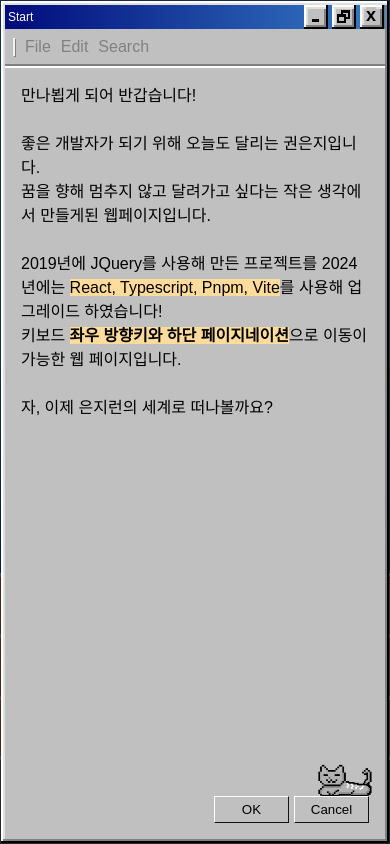
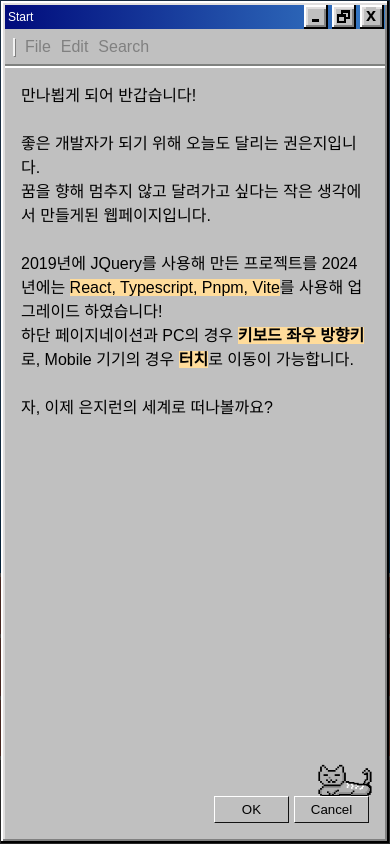
Before and after one commit to wwowww/eunjeerun, a React (Vite) app: page / in a window 390 px wide. Both pictures are taken after a click on the button "소개글 Modal 열기". Built offline with nearby package versions, Linux system fonts and the light colour scheme.

Commit message:
docs. 기능 추가로 인한 PC, Mobile 이동 방향 설명 문구 수정

```diff
--- a/src/components/organisms/HomeModalContent/HomeModalContent.module.scss
+++ b/src/components/organisms/HomeModalContent/HomeModalContent.module.scss
@@ -29,11 +29,11 @@
   }
 
   .textBackground,
-  .textUnderline {
+  .textBold {
     background-color: #ffdc9b;
   }
 
-  .textUnderline {
+  .textBold {
     font-weight: 600;
   }
 }
--- a/src/components/organisms/HomeModalContent/HomeModalContent.tsx
+++ b/src/components/organisms/HomeModalContent/HomeModalContent.tsx
@@ -24,8 +24,8 @@ const HomeModalContent = () => {
           2024년에는 <b className={style.textBackground}>React, Typescript, Pnpm, Vite</b>를 사용해 업그레이드 하였습니다! <br />
         </p>
         <p>
-          키보드 <b className={style.textUnderline}>좌우 방향키와 하단 페이지네이션</b>으로
-          이동이 가능한 웹 페이지입니다.  <br /><br />
+          하단 페이지네이션과 PC의 경우 <b className={style.textBold}>키보드 좌우 방향키</b>로, Mobile 기기의 경우 <b className={style.textBold}>터치</b>로
+          이동이 가능합니다.  <br /><br />
         </p>
         <p>
           자, 이제 은지런의 세계로 떠나볼까요?
```
